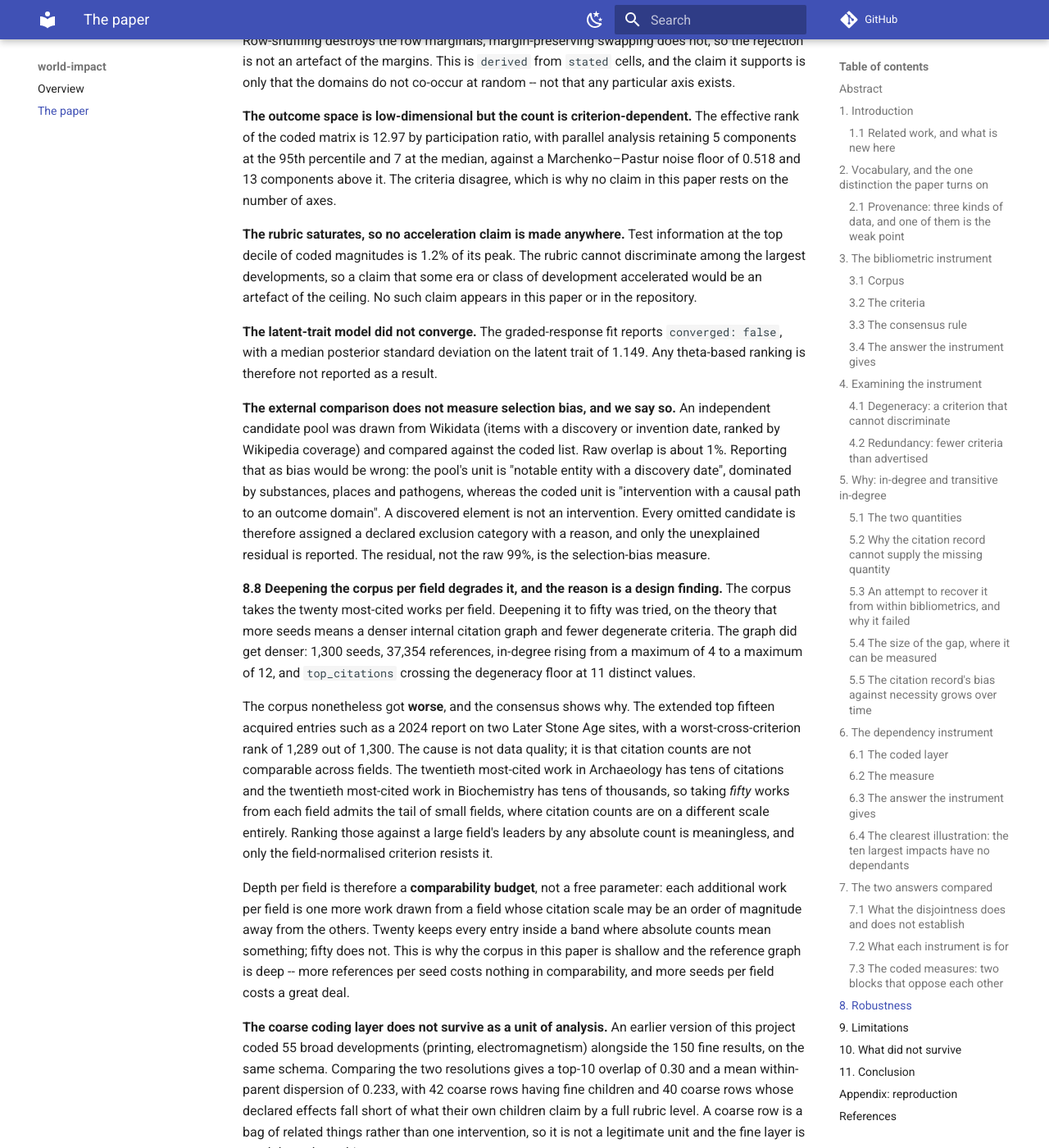
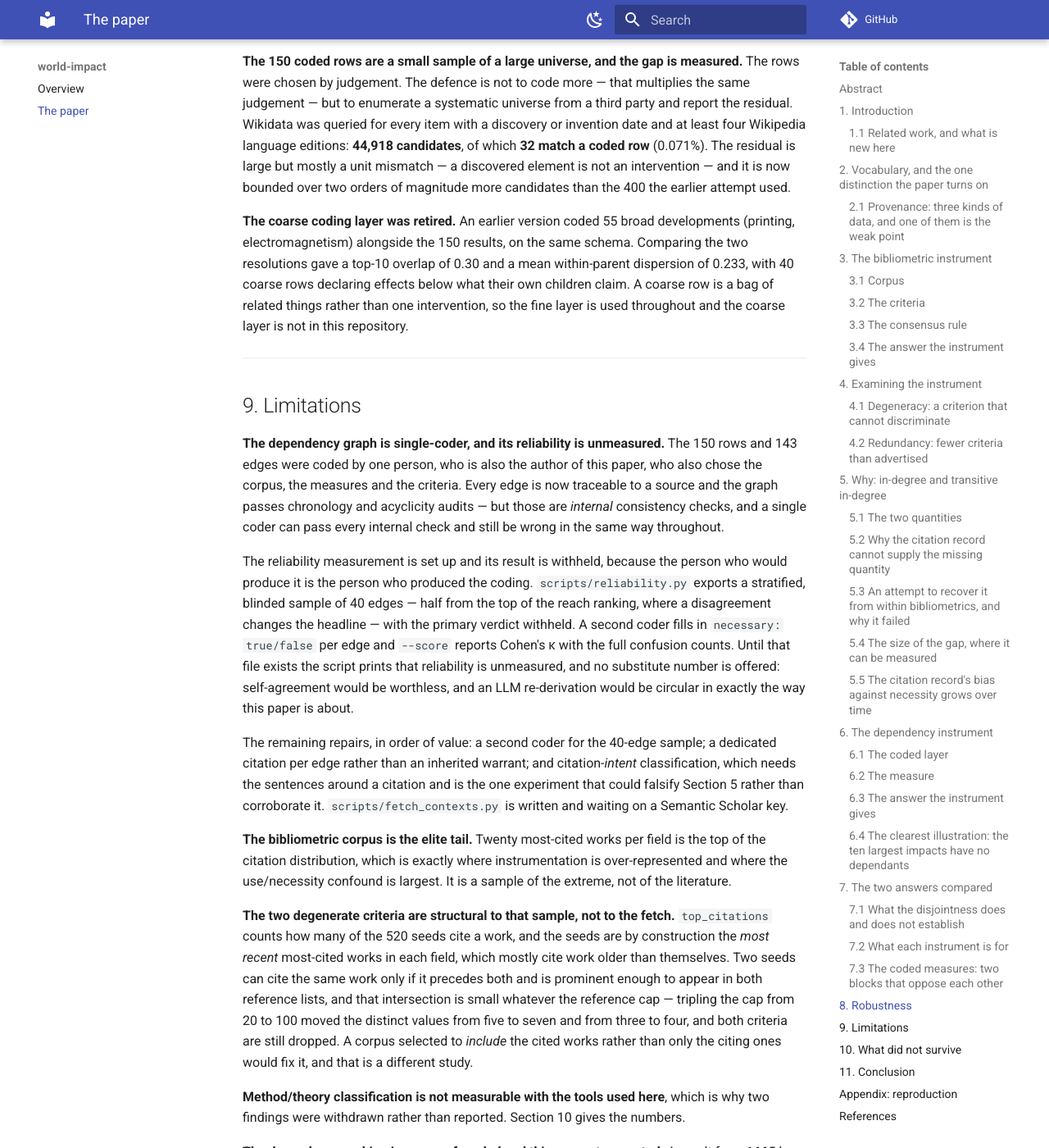
Before and after one commit to stavpan/usage-is-not-necessity, an MkDocs documentation site: the page built from docs/paper.md, in a window 1280 px wide and 1400 px high, scrolled down 26156 px. Shown: the whole window at 82% size. Built offline with MkDocs 1.6.1 and Material for MkDocs 9.7.7, drawn with Linux system fonts in a browser that asks for light colours; comment, search, counter and statistics services are not loaded; some of the changed text lies outside the part shown.

Commit message:
finish the prune: sections 8 and 9 still reported deleted machinery
Cutting the modules left two sections describing code that no longer exists, which
is worse than leaving them out: a reader cannot reproduce them.

Section 8 reported an attenuation sweep, an outcome-coupling null, a 12.97 effective
rank and a graded-response model. All four belonged to deleted modules. It now
reports only what still has code behind it: that transitive reach is the measure
because it has no free parameter; that depth per field is a comparability budget
(twenty works keeps absolute citation counts comparable across fields, fifty does
not); that the rubric saturates so no acceleration claim appears anywhere; that the
150 rows are bounded against a 44,918-item systematic universe; and that the coarse
layer was retired for being a bag of related things.

Section 9 had four claims that were flatly wrong:

  - it reported the halo at +0.42/+0.62 with "HALO DETECTED". Those were the buggy
    reach's numbers. With the correct reach there is no halo and the sign is
    negative -- which is the finding, not a defect.
  - it blamed the two degenerate criteria on the 20-reference cap. That diagnosis was
    already retracted; tripling the cap moved the distinct values from 5 to 7 and 3 to
    4 and both criteria are still dropped. The cause is the seed set.
  - it said method/theory classification "is not used in any headline". It is the
    reason two headlines were withdrawn.
  - it said counts_by_year "was not fetched". It was, and momentum is computed from it.

It now states the limitation that matters -- single coder, reliability unmeasured,
with the blinded sample ready -- and the repairs in order of value.

Abstract: no longer quotes a retraction count, because the count is bookkeeping. It
says five claims are withdrawn and gives the one reason they share: a number that
looked like a measurement was inside the noise of the frame that produced it.

Paper 13,004 words, down from 16,092 at the start of the prune and 16,378 at its peak.
36 tests, ruff, mypy, strict docs build clean.

```diff
--- a/docs/paper.md
+++ b/docs/paper.md
@@ -72,9 +72,10 @@
 **no sources at all**. The transitive-reach ranking is therefore offered as a
 demonstration that the method yields the kind of answer the question deserves, not as
 a finding about the relative importance of calculus and thermodynamics, and the paper
-states what would be required to make it the latter. We report seventeen retractions
-of our own claims, seven documented before this paper and ten added by it, plus a
-degeneracy check that generalises to any composite ranking.
+states what would be required to make it the latter. Five of the project's own claims
+are withdrawn in Section 10, and the reason is the same each time: **a number that
+looked like a measurement was inside the noise of the frame that produced it.** The
+degeneracy check that caught the first of them generalises to any composite ranking.
 
 ---
 
@@ -1017,20 +1018,14 @@
 `linkage.reach_from_rows` is now the only implementation, and every number in this
 paper comes from it.
 
-**This section previously reported the opposite, and the error is instructive enough
-to record.** An earlier version reported a two-block matrix in which every
-between-block correlation was negative (−0.07 to −0.41), and drew the strong
-conclusion that "importance" is two *opposed* families. That matrix was computed on
-the pipeline's **mediated totals**, which propagate a row's effects through the
-prerequisite graph before correlating. The propagation subtracts downstream effect
-from upstream nodes by construction, so the opposition was **manufactured by the
-transform**: the same five measures give +0.42 and −0.20 for the same pair depending
-on whether mediation is applied.
-
-The generalisable lesson, and the reason this is now a documented guard rather than a
-footnote: **a correlation must be reported on the raw coding as well as on any
-transformed version, because a monotone-in-expectation transform can flip a sign.**
-The check that caught this was computing the same correlation twice. It is D25.
+**The result survives the two checks that killed other findings here.** It is computed
+on the raw coded magnitudes, not on any transform of them — a distinction that matters,
+because a transform that propagates effects through the graph subtracts downstream
+effect from upstream nodes by construction and can flip a sign. And it uses midrank
+Spearman, which matters because `peak` takes only four distinct values and tie handling
+alone moved one of these correlations from 0.43 to 0.45 to 0.62 under three
+treatments. Two guards follow for any composite measure: **report a correlation on the
+raw coding as well as any transformed version, and use midrank ranks on coarse data.**
 
 Two smaller observations from the corrected table. The three outcome summaries are
 partly redundant — breadth with consequence at 0.75, peak with consequence at 0.72 —
@@ -1040,168 +1035,92 @@
 
 ## 8. Robustness
 
-Each instrument was subjected to the null it needs, and the results are reported
-whether or not they flatter the argument.
+**Transitive reach has no free parameter, and that is why it is the measure.** The
+natural alternative propagates each development's effect through the graph, and it
+carries an attenuation factor saying how much credit an upstream enabler receives per
+hop. Sweeping that factor across 0.0–0.95 produces six distinct top-ten *sets*, so the
+ordering is a property of the parameter. Reach is a count of nodes in a closure, so
+the only modelling decision behind it is that "depends on" is transitive.
 
-**The dependency ranking's membership is robust; its ordering is not.** The
-flow-based version of the dependency analysis carries one free parameter, an
-attenuation factor saying how much of a downstream development's impact is credited
-to an upstream enabler per hop. Sweeping it from 0.0 to 0.95 produces six distinct
-top-ten *sets*, so the ordering within the top ten is parameter-dependent. What does
-not change is the *membership*: the same small group of foundational results
-occupies the top of the ranking across the whole range. The paper therefore quotes
-transitive reach, which has no such parameter, and treats the flow-based ordering as
-unstable.
+**Depth per field is a comparability budget, not a free parameter.** The corpus takes
+the twenty most-cited works per field. Deepening it to fifty was tried and made the
+result *worse*: the extended top fifteen acquired entries such as a 2024 report on two
+Later Stone Age sites, with a worst-cross-criterion rank of 1,289 out of 1,300. The
+cause is not data quality but scale — the twentieth most-cited work in Archaeology has
+tens of citations and in Biochemistry tens of thousands, so taking fifty works per
+field admits the tail of small fields, where absolute counts are meaningless. Twenty
+keeps every entry inside a band where they are not.
 
-**The coded outcome matrix co-occurs far above chance.** The observed coupling
-between outcome domains is 2.64 against a row-shuffle null of 1.30 (95th percentile
-1.42, p < 0.001) and a margin-preserving swap null of 1.39 (95th percentile 1.55,
-p < 0.001) with 5,925 realized swaps. Row-shuffling destroys the row marginals;
-margin-preserving swapping does not, so the rejection is not an artefact of the
-margins. This is `derived` from `stated` cells, and the claim it supports is only
-that the domains do not co-occur at random -- not that any particular axis exists.
+**The rubric saturates, so no acceleration claim appears anywhere.** Test information
+at the top decile of coded magnitudes is 1.2% of its peak. The rubric cannot
+distinguish among the largest developments, so a claim that some era accelerated would
+be an artefact of the ceiling.
 
-**The outcome space is low-dimensional but the count is criterion-dependent.** The
-effective rank of the coded matrix is 12.97 by participation ratio, with parallel
-analysis retaining 5 components at the 95th percentile and 7 at the median, against
-a Marchenko–Pastur noise floor of 0.518 and 13 components above it. The criteria
-disagree, which is why no claim in this paper rests on the number of axes.
+**The 150 coded rows are a small sample of a large universe, and the gap is measured.**
+The rows were chosen by judgement. The defence is not to code more — that multiplies
+the same judgement — but to enumerate a systematic universe from a third party and
+report the residual. Wikidata was queried for every item with a discovery or invention
+date and at least four Wikipedia language editions: **44,918 candidates**, of which
+**32 match a coded row** (0.071%). The residual is large but mostly a unit mismatch —
+a discovered element is not an intervention — and it is now bounded over two orders of
+magnitude more candidates than the 400 the earlier attempt used.
 
-**The rubric saturates, so no acceleration claim is made anywhere.** Test
-information at the top decile of coded magnitudes is 1.2% of its peak. The rubric
-cannot discriminate among the largest developments, so a claim that some era or
-class of development accelerated would be an artefact of the ceiling. No such claim
-appears in this paper or in the repository.
-
-**The latent-trait model did not converge.** The graded-response fit reports
-`converged: false`, with a median posterior standard deviation on the latent trait
-of 1.149. Any theta-based ranking is therefore not reported as a result.
-
-**The external comparison does not measure selection bias, and we say so.** An
-independent candidate pool was drawn from Wikidata (items with a discovery or
-invention date, ranked by Wikipedia coverage) and compared against the coded list.
-Raw overlap is about 1%. Reporting that as bias would be wrong: the pool's unit is
-"notable entity with a discovery date", dominated by substances, places and
-pathogens, whereas the coded unit is "intervention with a causal path to an outcome
-domain". A discovered element is not an intervention. Every omitted candidate is
-therefore assigned a declared exclusion category with a reason, and only the
-unexplained residual is reported. The residual, not the raw 99%, is the
-selection-bias measure.
-
-**8.8 Deepening the corpus per field degrades it, and the reason is a design finding.**
-The corpus takes the twenty most-cited works per field. Deepening it to fifty was
-tried, on the theory that more seeds means a denser internal citation graph and
-fewer degenerate criteria. The graph did get denser: 1,300 seeds, 37,354 references,
-in-degree rising from a maximum of 4 to a maximum of 12, and `top_citations`
-crossing the degeneracy floor at 11 distinct values.
-
-The corpus nonetheless got **worse**, and the consensus shows why. The extended
-top fifteen acquired entries such as a 2024 report on two Later Stone Age sites,
-with a worst-cross-criterion rank of 1,289 out of 1,300. The cause is not data
-quality; it is that citation counts are not comparable across fields. The twentieth
-most-cited work in Archaeology has tens of citations and the twentieth most-cited
-work in Biochemistry has tens of thousands, so taking *fifty* works from each field
-admits the tail of small fields, where citation counts are on a different scale
-entirely. Ranking those against a large field's leaders by any absolute count is
-meaningless, and only the field-normalised criterion resists it.
-
-Depth per field is therefore a **comparability budget**, not a free parameter: each
-additional work per field is one more work drawn from a field whose citation scale
-may be an order of magnitude away from the others. Twenty keeps every entry inside a
-band where absolute counts mean something; fifty does not. This is why the corpus in
-this paper is shallow and the reference graph is deep -- more references per seed
-costs nothing in comparability, and more seeds per field costs a great deal.
-
-**The coarse coding layer does not survive as a unit of analysis.** An earlier
-version of this project coded 55 broad developments (printing, electromagnetism)
-alongside the 150 fine results, on the same schema. Comparing the two resolutions
-gives a top-10 overlap of 0.30 and a mean within-parent dispersion of 0.233, with 42
-coarse rows having fine children and 40 coarse rows whose declared effects fall
-short of what their own children claim by a full rubric level. A coarse row is a bag
-of related things rather than one intervention, so it is not a legitimate unit and
-the fine layer is used throughout this paper.
+**The coarse coding layer was retired.** An earlier version coded 55 broad
+developments (printing, electromagnetism) alongside the 150 results, on the same
+schema. Comparing the two resolutions gave a top-10 overlap of 0.30 and a mean
+within-parent dispersion of 0.233, with 40 coarse rows declaring effects below what
+their own children claim. A coarse row is a bag of related things rather than one
+intervention, so the fine layer is used throughout and the coarse layer is not in this
+repository.
 
 ---
 
 ## 9. Limitations
 
-The limitation that matters most is stated first.
+**The dependency graph is single-coder, and its reliability is unmeasured.** The 150
+rows and 143 edges were coded by one person, who is also the author of this paper, who
+also chose the corpus, the measures and the criteria. Every edge is now traceable to a
+source and the graph passes chronology and acyclicity audits — but those are *internal*
+consistency checks, and a single coder can pass every internal check and still be wrong
+in the same way throughout.
 
-**The dependency graph is single-coder, and its reliability is unmeasured.**
-The 150 rows and 143 edges were coded by one person, who is also the author of this
-paper, who also chose the corpus, the measures and the criteria. Section 2.1 reports
-what has been fixed and what has not: every edge is now traceable to a source, and the
-graph passes a chronology audit and an acyclicity audit — but those are *internal*
-consistency checks, and a single coder can pass every internal check and still be
-wrong in the same way throughout.
-
-**The reliability measurement is set up and its result is withheld, because the person
-who would produce it is the person who produced the coding.** `scripts/reliability.py`
-exports a stratified, blinded sample of 40 edges — half drawn from the top of the reach
-ranking, where a disagreement changes the headline — with the primary verdict withheld.
-A second coder fills in `necessary: true/false` per edge; `--score` then reports Cohen's
-κ, observed agreement and the full confusion counts. Until that file exists, the script
-prints that reliability is unmeasured, and no substitute number is reported here. A
-self-agreement figure would be worthless and an LLM re-derivation would be circular in
-exactly the way this paper is about, so neither is offered.
-
-What can be measured without a second coder is the halo effect, and it fails.
-Section 7.3 reports that coded consequence correlates with structural necessity at
-+0.42, and peak effect at +0.62: one coder writing both fields gave the large numbers
-to the rows that already looked central. The dependency graph is unaffected — reach
-comes from `requires`, a separate binary field — but **the coded magnitudes are not
-independent evidence about consequence**, and the two-block "opposed families" result
-that an earlier version of this paper drew from them was an artefact of the mediation
-model (D25).
+The reliability measurement is set up and its result is withheld, because the person who
+would produce it is the person who produced the coding. `scripts/reliability.py` exports
+a stratified, blinded sample of 40 edges — half from the top of the reach ranking, where
+a disagreement changes the headline — with the primary verdict withheld. A second coder
+fills in `necessary: true/false` per edge and `--score` reports Cohen's κ with the full
+confusion counts. Until that file exists the script prints that reliability is
+unmeasured, and no substitute number is offered: self-agreement would be worthless, and
+an LLM re-derivation would be circular in exactly the way this paper is about.
 
 The remaining repairs, in order of value: a second coder for the 40-edge sample; a
-dedicated citation per edge rather than an inherited warrant; and citation-intent
-classification, which needs citation *contexts* and is the one experiment that could
-falsify Section 5 rather than corroborate it. Abstract fetching for that purpose is
-implemented (`scripts/fetch_abstracts.py`) but abstracts are not contexts, and the
-request budget was exhausted before either could be obtained.
+dedicated citation per edge rather than an inherited warrant; and citation-*intent*
+classification, which needs the sentences around a citation and is the one experiment
+that could falsify Section 5 rather than corroborate it. `scripts/fetch_contexts.py` is
+written and waiting on a Semantic Scholar key.
 
-**The bibliometric corpus is the elite tail.** Twenty most-cited works per field is
-the top of the citation distribution, which is exactly where instrumentation is most
-over-represented and where the use/necessity confound is largest. A random sample of
-published works would have shown a different (probably less extreme) composition.
-The corpus is a sample of the extreme, not of the literature.
+**The bibliometric corpus is the elite tail.** Twenty most-cited works per field is the
+top of the citation distribution, which is exactly where instrumentation is
+over-represented and where the use/necessity confound is largest. It is a sample of the
+extreme, not of the literature.
 
-**Twenty references per seed made two criteria degenerate.** The sparse internal
-citation graph is a property of the fetch, not of the world, and it is why
-`top_citations` and `reach` had to be dropped. Raising the cap would strengthen both
-criteria; it would not change the composition finding, for the reason in Section 5.
+**The two degenerate criteria are structural to that sample, not to the fetch.**
+`top_citations` counts how many of the 520 seeds cite a work, and the seeds are by
+construction the *most recent* most-cited works in each field, which mostly cite work
+older than themselves. Two seeds can cite the same work only if it precedes both and is
+prominent enough to appear in both reference lists, and that intersection is small
+whatever the reference cap — tripling the cap from 20 to 100 moved the distinct values
+from five to seven and from three to four, and both criteria are still dropped. A
+corpus selected to *include* the cited works rather than only the citing ones would fix
+it, and that is a different study.
 
-**Method/theory classification is title-based.** It finds 33 theory works of 520,
-which is a lower bound -- a title like *On the electrodynamics of moving bodies*
-contains no theory keyword. The classification is used only to bound the direction
-of the gap and is not used in any headline.
+**Method/theory classification is not measurable with the tools used here**, which is
+why two findings were withdrawn rather than reported. Section 10 gives the numbers.
 
-**Two measurements that would have tested the thesis directly were not obtained.**
-`counts_by_year` -- the annual citation trajectory -- would allow a durability test,
-the best available discriminator between an instrument that gets superseded and an
-idea that persists, since a displaced tool decays and a foundation does not. It was
-not fetched. And abstracts would allow *citation-context* analysis: a method is cited
-in a methods section and an idea in an introduction, which is the most direct repair
-to the untyped-edge problem available anywhere in bibliometrics, and the one
-experiment that could falsify Section 5 rather than corroborate it. Neither was in
-the corpus and the request budget did not permit a refetch.
-
-**The dependency ranking is age-confounded and this was not corrected.** A result
-from 1665 has had three and a half centuries to accumulate dependants; one from 1970
-has had fifty years. Reach is cumulative, so older nodes have more opportunity. No
-within-era normalisation was applied, and part of the ordering may be a clock.
-Against this, the top ten spans 1665 to 1943, and the 1943 EDVAC report sits at rank
-19 -- so the ordering is not simply antiquity. But the confound is real and
-untreated.
-
-**The rubric saturates.** Magnitudes of 3 cannot be discriminated from one another,
-which is why no acceleration claim appears in this paper.
-
-**The 150 rows are a sample, not a census**, and sampling is a threat to validity
-that was addressed by an exclusion register rather than by random selection. The
-register's unexplained residual is the honest measure of how much the selection
-might matter.
+**The dependency ranking is age-confounded and this was not corrected.** A result from
+1665 has had three and a half centuries to accumulate dependants; one from 1970 has had
+fifty years. Against this, the top ten spans 1665 to 1943 — so the ordering is not simply
+antiquity — but the confound is real and untreated.
 
 **The dependency graph is a hypothesis expressed as a DAG.** Its edges are binary and
 citable, which makes them auditable, but audit is not identification. A different
```
